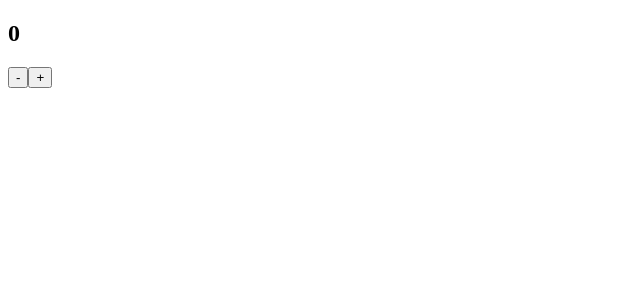
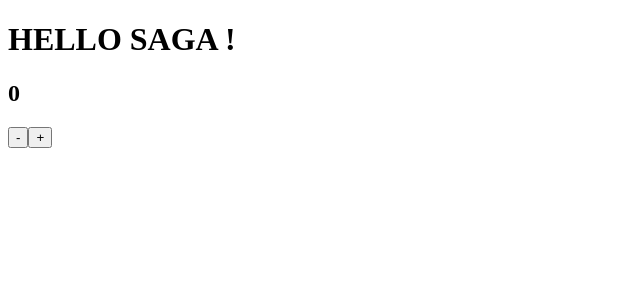
Before and after one commit to play-js/redux-saga-playground, a React (Create React App) app: page / in a window 1280 px wide. Shown: the top 300 px of the page, without its empty margins (0-640 px from the left). Built offline with nearby package versions, Linux system fonts and the light colour scheme.

Commit message:
hello saga title 추가

```diff
--- a/src/App.js
+++ b/src/App.js
@@ -6,6 +6,7 @@ class App extends Component {
 
     return (
       <div className="App">
+        <h1>HELLO SAGA !</h1>
         <h2>{value}</h2>
         <button onClick={onDecrement}>-</button>
         <button onClick={onIncrement}>+</button>
```
